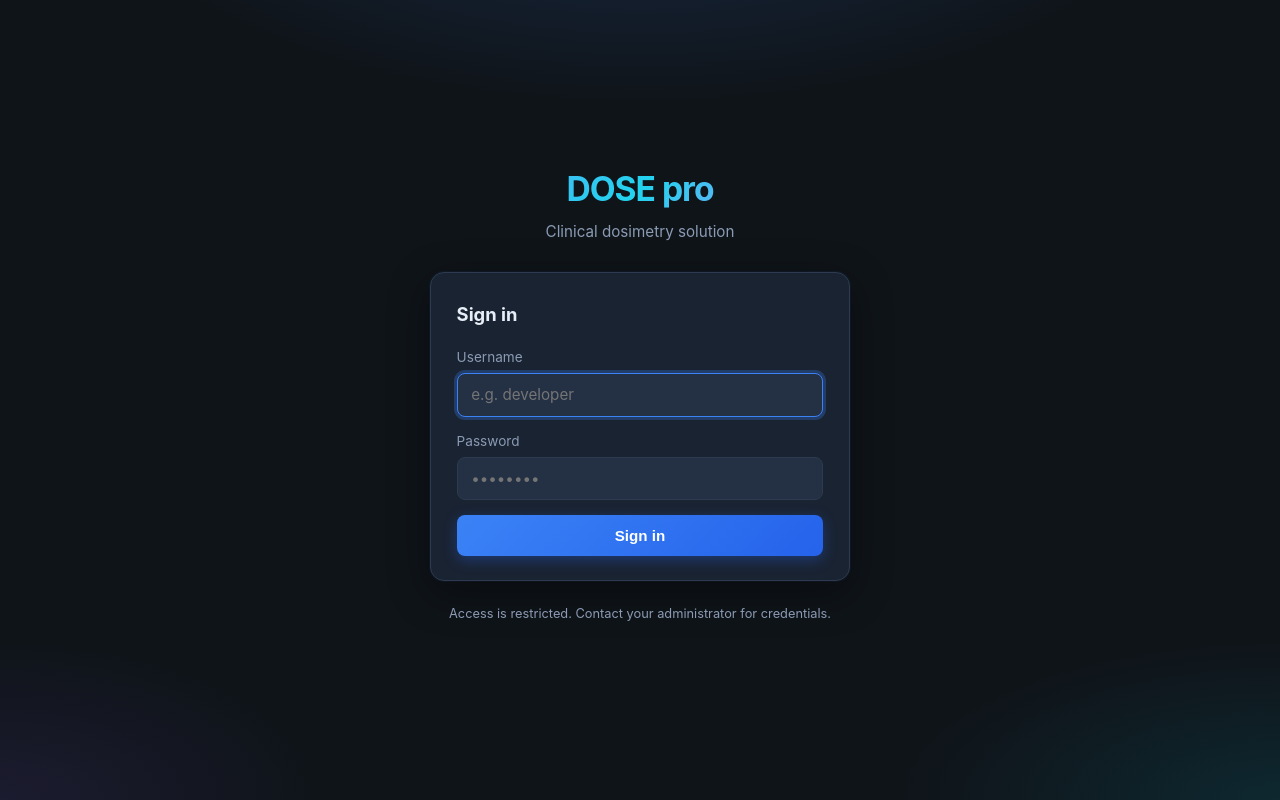
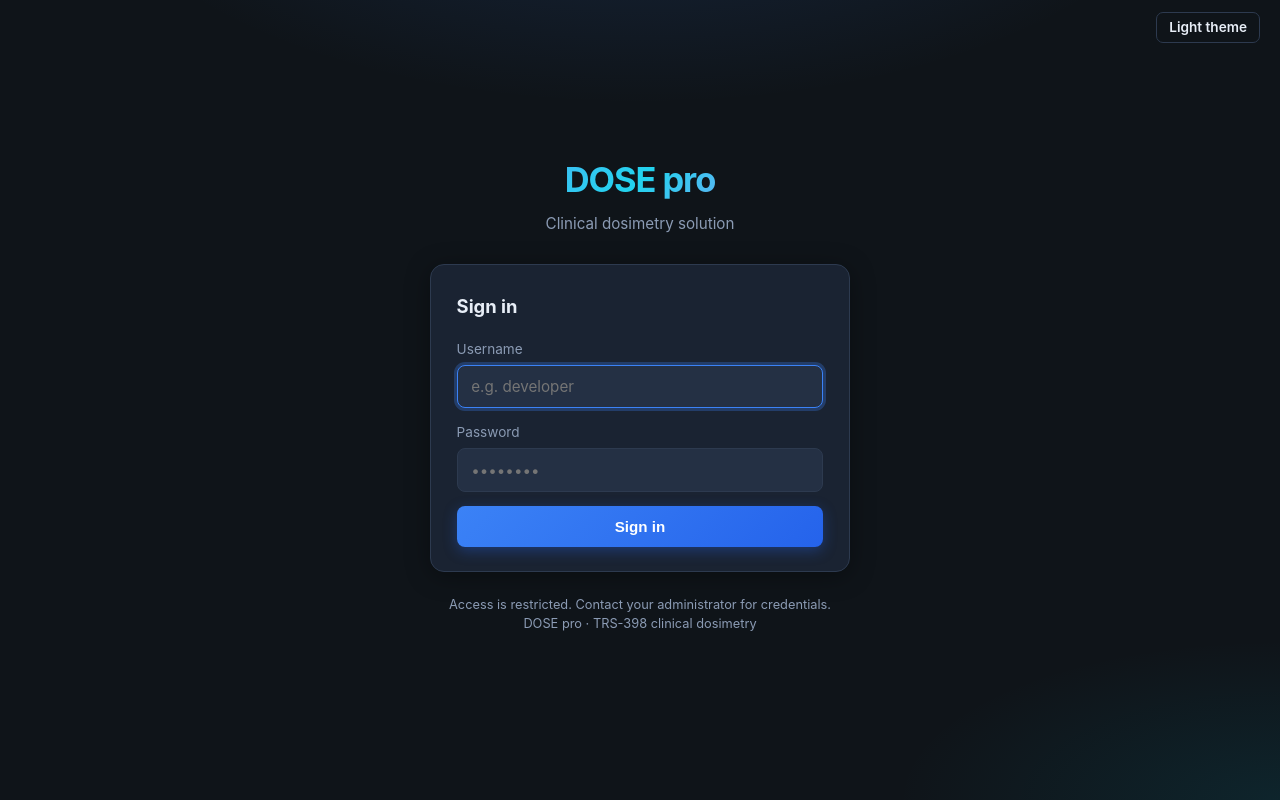
Before and after one commit to vrsindia/trs398-dosimetry, a Python web app: template app/templates/login.html in a window 1280 px wide. Run offline with Jinja, Linux system fonts and the light colour scheme; the template is opened without the code that fills it, so the values that code supplies are empty.

Commit message:
Login page: respect global theme + theme toggle

```diff
--- a/app/templates/login.html
+++ b/app/templates/login.html
@@ -1,34 +1,37 @@
 <!DOCTYPE html>
-<html lang="en">
+<html lang="en" data-theme="dark">
 <head>
   <meta charset="UTF-8">
   <meta name="viewport" content="width=device-width, initial-scale=1.0">
   <title>Sign in — DOSE pro</title>
   <link rel="stylesheet" href="/static/style.css">
+  <script src="/static/theme.js"></script>
   <style>
     body.login-page {
       min-height: 100vh;
       margin: 0;
       display: flex;
+      flex-direction: column;
       align-items: center;
       justify-content: center;
       background:
-        radial-gradient(ellipse 80% 60% at 50% -20%, rgba(59,130,246,0.22), transparent 55%),
-        radial-gradient(ellipse 60% 40% at 100% 100%, rgba(6,182,212,0.12), transparent 50%),
-        radial-gradient(ellipse 50% 40% at 0% 100%, rgba(139,92,246,0.10), transparent 50%),
-        var(--bg, #0f1419);
+        radial-gradient(ellipse 80% 60% at 50% -20%, rgba(59,130,246,0.18), transparent 55%),
+        radial-gradient(ellipse 60% 40% at 100% 100%, rgba(6,182,212,0.10), transparent 50%),
+        var(--bg);
       padding: 1.5rem;
     }
-    .login-shell {
-      width: 100%;
-      max-width: 420px;
+    .login-top {
+      position: fixed;
+      top: 0; right: 0; left: 0;
+      display: flex;
+      justify-content: flex-end;
+      padding: 0.75rem 1.25rem;
+      z-index: 10;
     }
-    .login-brand {
-      text-align: center;
-      margin-bottom: 1.75rem;
-    }
+    .login-shell { width: 100%; max-width: 420px; }
+    .login-brand { text-align: center; margin-bottom: 1.75rem; }
     .login-brand h1 {
-      font-size: 2.1rem;
+      font-size: 2.15rem;
       font-weight: 700;
       letter-spacing: -0.03em;
       margin: 0;
@@ -39,26 +42,26 @@
     }
     .login-brand p {
       margin: 0.45rem 0 0;
-      color: var(--muted, #8b9bb4);
+      color: var(--muted);
       font-size: 0.95rem;
     }
     .login-card {
-      background: var(--surface, #1a2332);
-      border: 1px solid var(--border, #2d3a4f);
+      background: var(--surface);
+      border: 1px solid var(--border);
       border-radius: 14px;
       padding: 1.75rem 1.6rem 1.5rem;
-      box-shadow: 0 12px 40px rgba(0,0,0,0.4), 0 0 0 1px rgba(59,130,246,0.06);
+      box-shadow: var(--shadow);
     }
     .login-card h2 {
       margin: 0 0 1.15rem;
       font-size: 1.15rem;
       font-weight: 650;
-      color: var(--text, #e8eef7);
+      color: var(--text);
     }
     .login-card label {
       display: block;
       font-size: 0.85rem;
-      color: var(--muted, #8b9bb4);
+      color: var(--muted);
       margin-bottom: 0.9rem;
     }
     .login-card label input {
@@ -67,18 +70,17 @@
       margin-top: 0.35rem;
       padding: 0.7rem 0.85rem;
       border-radius: 8px;
-      border: 1px solid var(--border, #2d3a4f);
-      background: var(--surface-2, #243044);
-      color: var(--text, #e8eef7);
+      border: 1px solid var(--border);
+      background: var(--surface-2);
+      color: var(--text);
       font-size: 0.95rem;
-      transition: border-color 0.15s, box-shadow 0.15s;
     }
     .login-card label input:focus {
       outline: none;
-      border-color: #3b82f6;
+      border-color: var(--primary);
       box-shadow: 0 0 0 3px rgba(59,130,246,0.28);
     }
-    .login-card .btn-login {
+    .btn-login {
       display: block;
       width: 100%;
       margin-top: 0.35rem;
@@ -90,20 +92,13 @@
       font-size: 0.95rem;
       font-weight: 650;
       cursor: pointer;
-      transition: transform 0.1s, box-shadow 0.15s, filter 0.15s;
       box-shadow: 0 4px 14px rgba(37,99,235,0.35);
     }
-    .login-card .btn-login:hover {
-      filter: brightness(1.08);
-      box-shadow: 0 6px 18px rgba(37,99,235,0.45);
-    }
-    .login-card .btn-login:active {
-      transform: translateY(1px);
-    }
+    .btn-login:hover { filter: brightness(1.08); }
     .login-error {
-      background: rgba(239,68,68,0.12);
+      background: var(--danger-bg);
       border: 1px solid rgba(239,68,68,0.35);
-      color: #fca5a5;
+      color: var(--danger);
       padding: 0.7rem 0.9rem;
       border-radius: 8px;
       margin-bottom: 1rem;
@@ -111,7 +106,7 @@
     }
     .login-foot {
       text-align: center;
-      color: var(--muted, #8b9bb4);
+      color: var(--muted);
       font-size: 0.8rem;
       margin-top: 1.5rem;
       line-height: 1.45;
@@ -119,6 +114,9 @@
   </style>
 </head>
 <body class="login-page">
+  <div class="login-top">
+    <button type="button" class="nav-btn nav-btn-ghost" id="theme-toggle">Light theme</button>
+  </div>
   <div class="login-shell">
     <div class="login-brand">
       <h1>DOSE pro</h1>
@@ -142,7 +140,8 @@
       </form>
     </div>
     <p class="login-foot">
-      Access is restricted. Contact your administrator for credentials.
+      Access is restricted. Contact your administrator for credentials.<br>
+      DOSE pro · TRS-398 clinical dosimetry
     </p>
   </div>
 </body>
```
